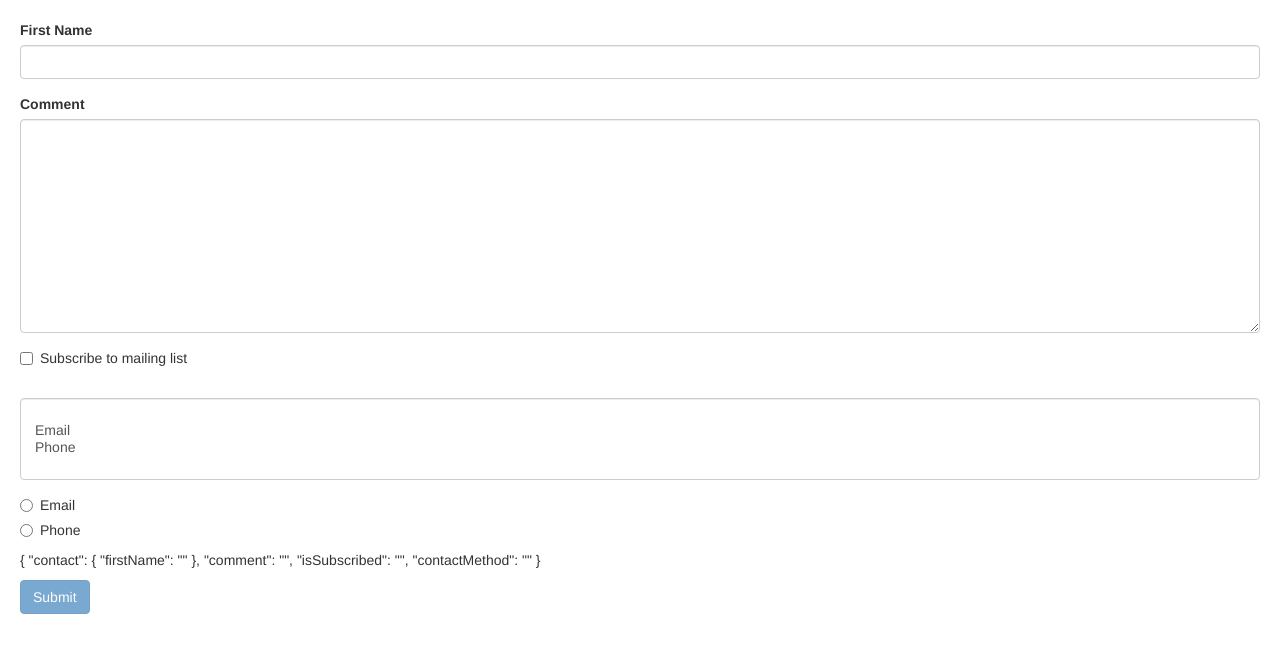
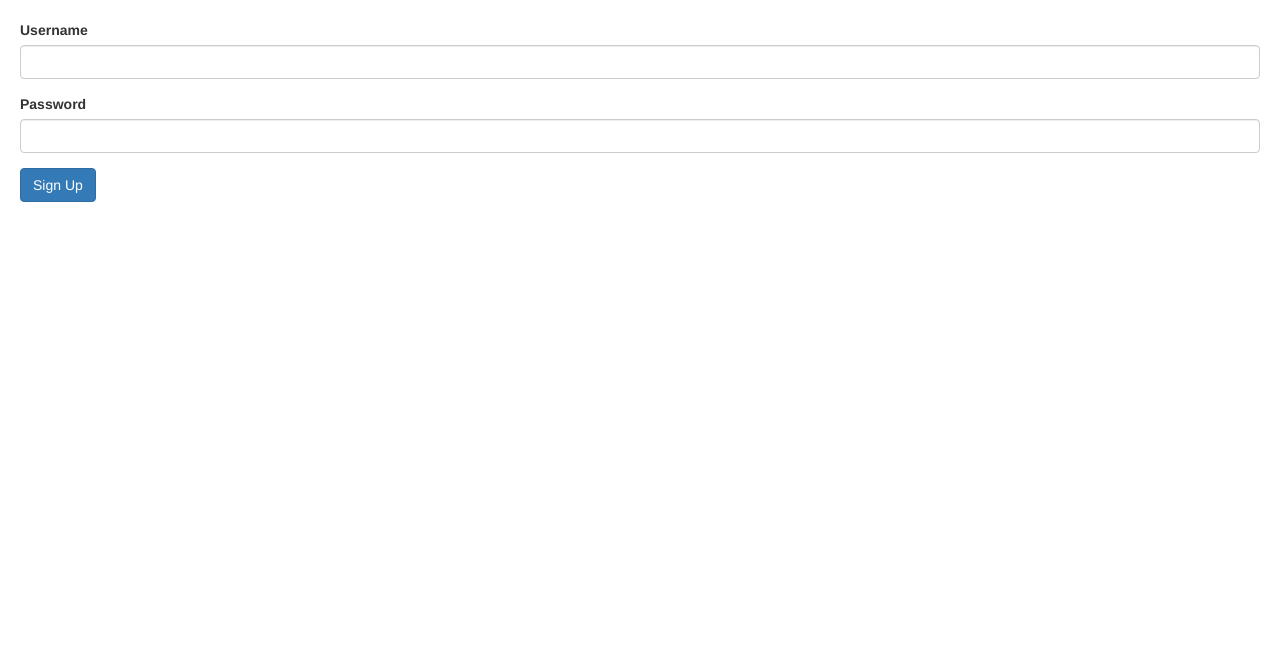
Before and after one commit to eduardoassis/learn-angular, an Angular app: page / in a window 1280 px wide. Shown: the top 652 px of the page. Built offline with nearby package versions, Linux system fonts and the light colour scheme.

Commit message:
Signup form

```diff
--- a/src/app/app.component.html
+++ b/src/app/app.component.html
@@ -14,4 +14,5 @@
 <!--
 <built-in></built-in> -->
 
-<contact-form></contact-form>
+<!-- <contact-form></contact-form> -->
+<signup-form></signup-form>
--- a/src/app/app.component.ts
+++ b/src/app/app.component.ts
@@ -1,5 +1,5 @@
 import { Component } from '@angular/core';
-import { FavoriteChangedEventArgs } from './components/favorite/favorite.component';
+// import { FavoriteChangedEventArgs } from './components/favorite/favorite.component';
 
 @Component({
   selector: 'app-root',
@@ -14,7 +14,7 @@
     isFavorite: true
   }
 
-  onFavoriteChange(eventArgs: FavoriteChangedEventArgs) {
-   console.log("Favorite changes: ", eventArgs.newValue);
-  }
+  // onFavoriteChange(eventArgs: FavoriteChangedEventArgs) {
+  //  console.log("Favorite changes: ", eventArgs.newValue);
+  // }
 }
--- /dev/null
+++ b/src/app/components/signup-form/signup-form.component.html
@@ -0,0 +1,23 @@
+<form [formGroup]="form">
+    <div class="form-group">
+        <label for="username">Username</label>
+        <input
+            formControlName="username"
+            id="username"
+            type="text"
+            class="form-control">
+        <div *ngIf="username.touched && username.invalid" class="alert alert-danger">
+            <div *ngIf="username.errors.required">User name is required.</div>
+            <div *ngIf="username.errors.email">E-mail invalid.</div>
+        </div>
+    </div>
+    <div class="form-group">
+        <label for="password">Password</label>
+        <input
+            formControlName="password"
+            id="password"
+            type="text"
+            class="form-control">
+    </div>
+    <button class="btn btn-primary" type="submit">Sign Up</button>
+</form>
--- /dev/null
+++ b/src/app/components/signup-form/signup-form.component.ts
@@ -0,0 +1,22 @@
+import { Component } from '@angular/core';
+import { FormGroup, FormControl, Validators } from '@angular/forms';
+
+@Component({
+  selector: 'signup-form',
+  templateUrl: './signup-form.component.html',
+  styleUrls: ['./signup-form.component.css']
+})
+export class SignupFormComponent {
+
+  form = new FormGroup({
+    username: new FormControl('', [
+      Validators.required,
+      Validators.email
+    ]),
+    password: new FormControl('', Validators.required)
+  })
+
+  get username() {
+    return this.form.get('username');
+  }
+}
```
Also changed, not shown: src/app/app.module.ts (+16 -14 lines), src/app/components/signup-form/signup-form.component.css (added), 1 other file (tests, documents, lock files or other folders).
